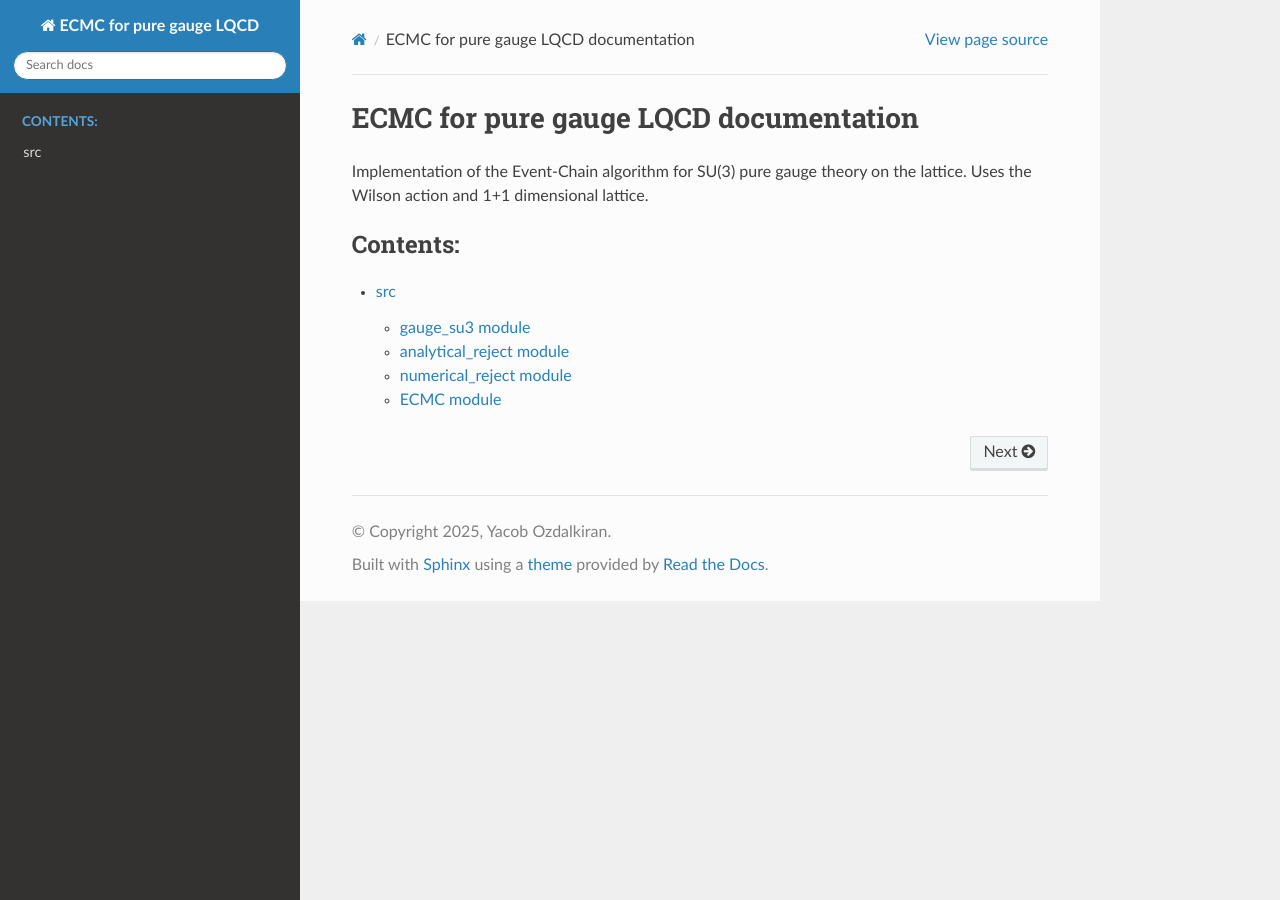
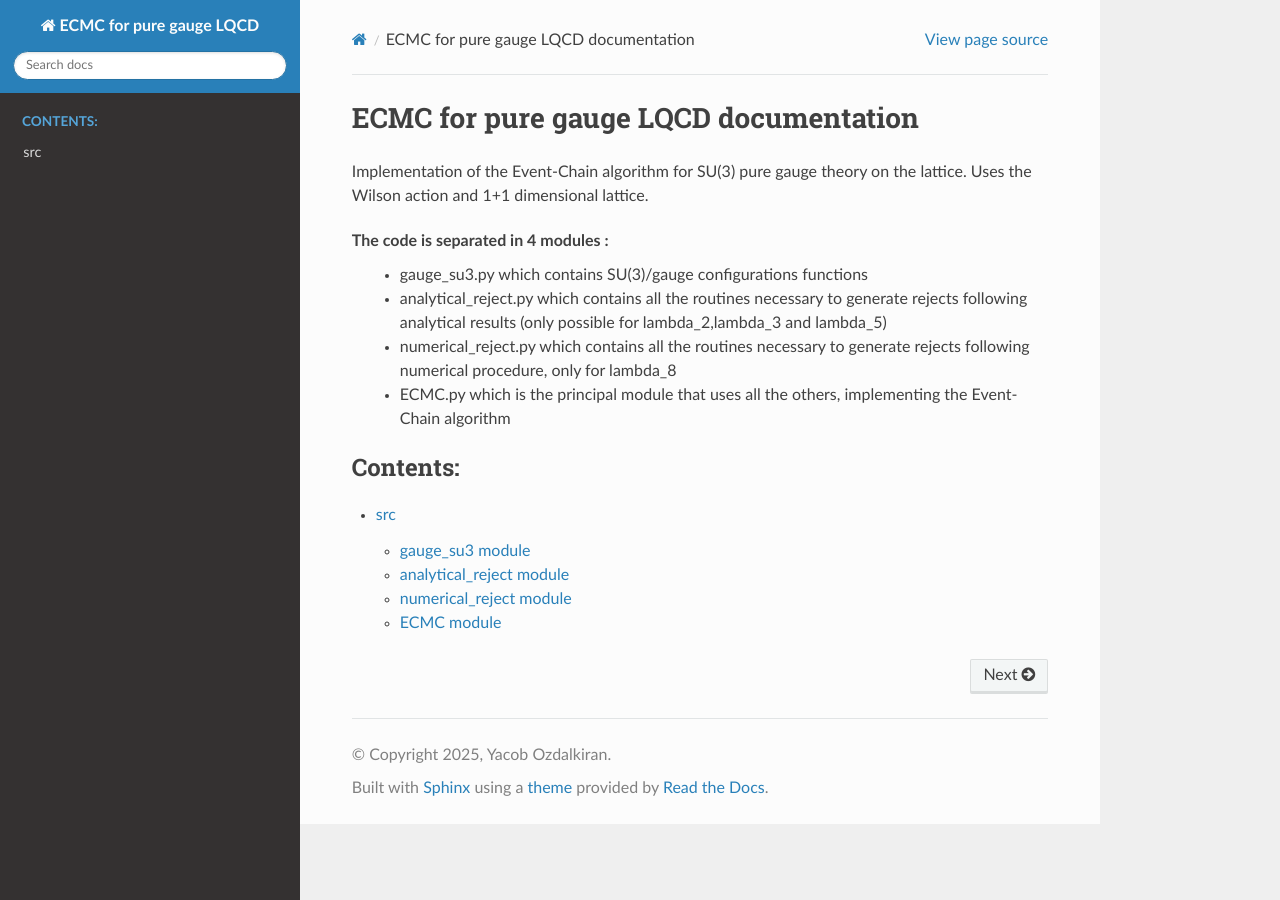
Before and after one commit to yacobozdalkiran/ECMC_11PGLQCD, a Sphinx documentation site: the page built from docs/index.rst, in a window 1280 px wide. Built offline with Sphinx 7.4.7 and the Read the Docs theme 3.1.0, drawn with Linux system fonts in a browser that asks for light colours.

Commit message:
Minor doc change

```diff
--- a/docs/index.rst
+++ b/docs/index.rst
@@ -9,6 +9,11 @@ ECMC for pure gauge LQCD documentation
 Implementation of the Event-Chain algorithm for SU(3) pure gauge theory on the lattice.
 Uses the Wilson action and 1+1 dimensional lattice.
 
+The code is separated in 4 modules :
+ - gauge_su3.py which contains SU(3)/gauge configurations functions
+ - analytical_reject.py which contains all the routines necessary to generate rejects following analytical results (only possible for lambda_2,lambda_3 and lambda_5)
+ - numerical_reject.py which contains all the routines necessary to generate rejects following numerical procedure, only for lambda_8
+ - ECMC.py which is the principal module that uses all the others, implementing the Event-Chain algorithm
 
 .. toctree::
    :maxdepth: 2
```
Also changed, not shown: 8 other files.
